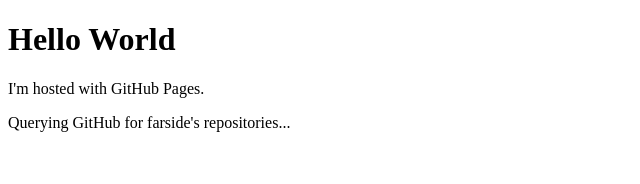
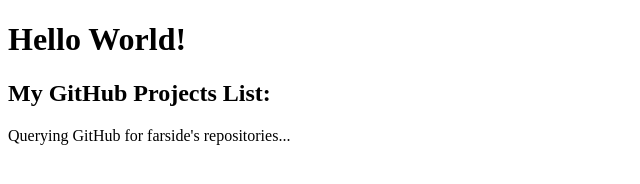
Before and after one commit to farside/farside.github.io, a plain HTML site: page index.html in a window 1280 px wide. Shown: the whole page, without its empty margins (0-640 px from the left). Drawn offline with nearby package versions, Linux system fonts and the light colour scheme.

Commit message:
content editing

```diff
--- a/index.html
+++ b/index.html
@@ -1,8 +1,8 @@
 <!DOCTYPE html>
 <html>
 <body>
-<h1>Hello World</h1>
-<p>I'm hosted with GitHub Pages.</p>
+<h1>Hello World!</h1>
+<h2>My GitHub Projects List:</h2>
 <!-- http://yonaba.github.io/2012/08/14/List-your-GitHub-projects-using-JavaScript-and-jQuery.md.html -->
 <div id="github-projects"></div>
 <!-- Javascript to load and display repos from GitHub -->
```
